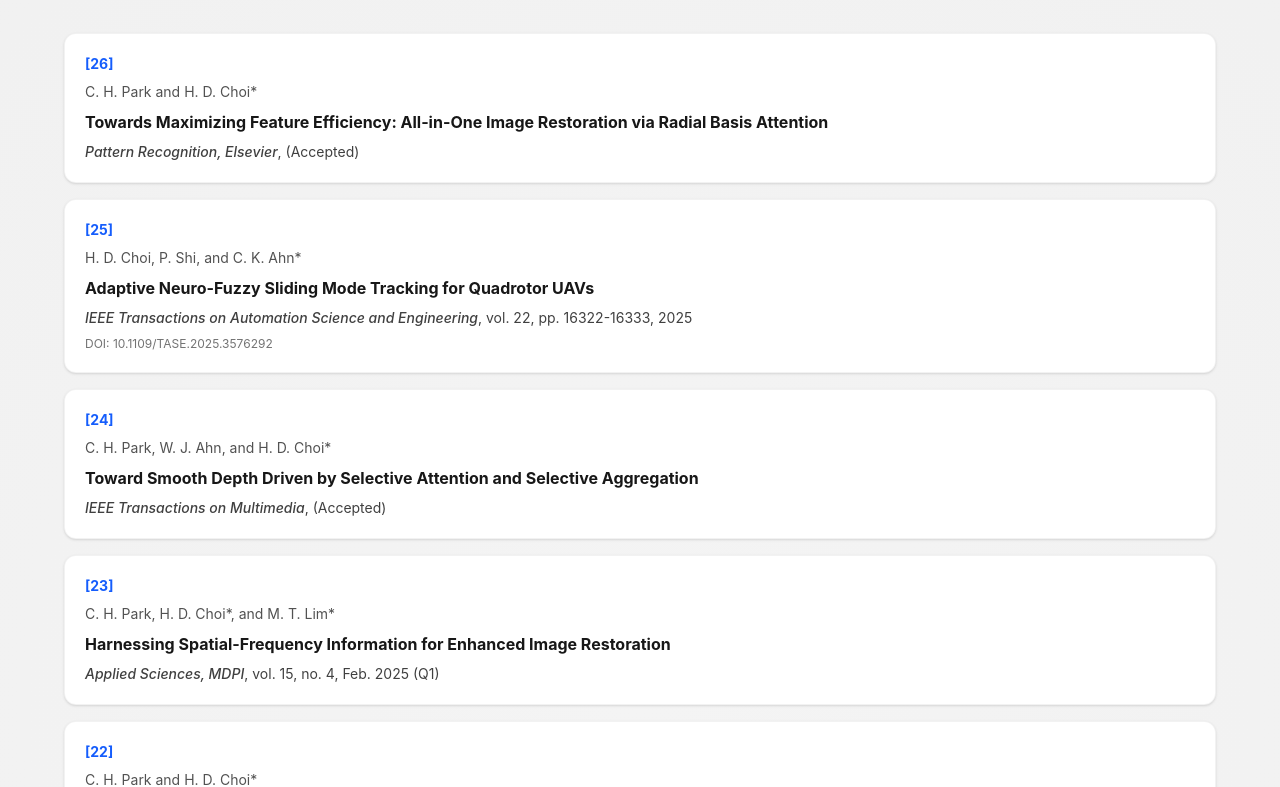
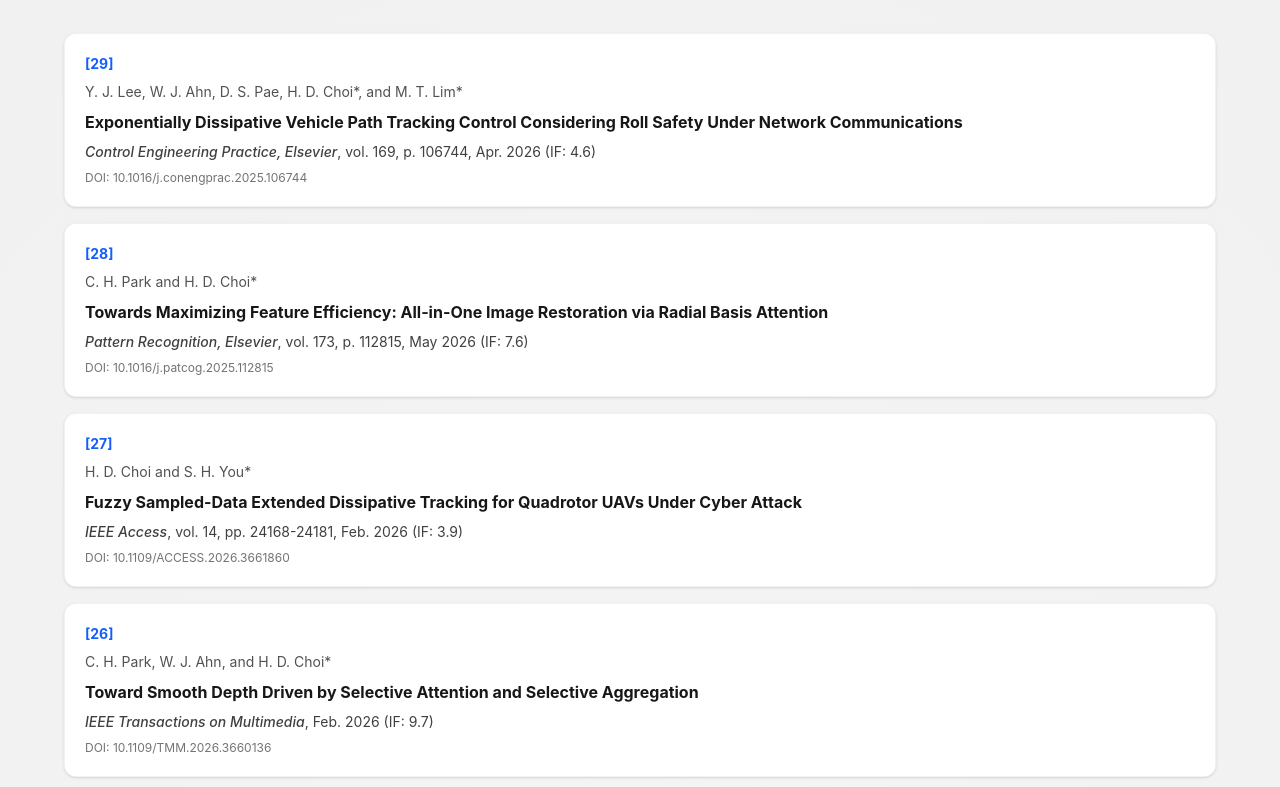
Before and after one commit to duckychoi/ctrlcvhome, a Next.js app: page /publications in a window 1280 px wide. Shown: the part 573-1360 px from the top of the page. Built offline with nearby package versions, Linux system fonts and the light colour scheme; a web font is replaced by a local one.

Commit message:
feat: add 4 new publications and update existing ones

```diff
--- a/src/app/publications/page.tsx
+++ b/src/app/publications/page.tsx
@@ -5,12 +5,40 @@
 
 const internationalJournals = [
   {
-    number: 26,
+    number: 29,
+    authors: 'Y. J. Lee, W. J. Ahn, D. S. Pae, H. D. Choi*, and M. T. Lim*',
+    title: 'Exponentially Dissipative Vehicle Path Tracking Control Considering Roll Safety Under Network Communications',
+    venue: 'Control Engineering Practice, Elsevier',
+    note: 'vol. 169, p. 106744, Apr. 2026 (IF: 4.6)',
+    doi: '10.1016/j.conengprac.2025.106744',
+    year: 2026,
+  },
+  {
+    number: 28,
     authors: 'C. H. Park and H. D. Choi*',
     title: 'Towards Maximizing Feature Efficiency: All-in-One Image Restoration via Radial Basis Attention',
     venue: 'Pattern Recognition, Elsevier',
-    note: '(Accepted)',
-    year: 2025,
+    note: 'vol. 173, p. 112815, May 2026 (IF: 7.6)',
+    doi: '10.1016/j.patcog.2025.112815',
+    year: 2026,
+  },
+  {
+    number: 27,
+    authors: 'H. D. Choi and S. H. You*',
+    title: 'Fuzzy Sampled-Data Extended Dissipative Tracking for Quadrotor UAVs Under Cyber Attack',
+    venue: 'IEEE Access',
+    note: 'vol. 14, pp. 24168-24181, Feb. 2026 (IF: 3.9)',
+    doi: '10.1109/ACCESS.2026.3661860',
+    year: 2026,
+  },
+  {
+    number: 26,
+    authors: 'C. H. Park, W. J. Ahn, and H. D. Choi*',
+    title: 'Toward Smooth Depth Driven by Selective Attention and Selective Aggregation',
+    venue: 'IEEE Transactions on Multimedia',
+    note: 'Feb. 2026 (IF: 9.7)',
+    doi: '10.1109/TMM.2026.3660136',
+    year: 2026,
   },
   {
     number: 25,
@@ -19,14 +47,6 @@
     venue: 'IEEE Transactions on Automation Science and Engineering',
     note: 'vol. 22, pp. 16322-16333, 2025',
     doi: '10.1109/TASE.2025.3576292',
-    year: 2025,
-  },
-  {
-    number: 24,
-    authors: 'C. H. Park, W. J. Ahn, and H. D. Choi*',
-    title: 'Toward Smooth Depth Driven by Selective Attention and Selective Aggregation',
-    venue: 'IEEE Transactions on Multimedia',
-    note: '(Accepted)',
     year: 2025,
   },
   {
@@ -288,7 +308,7 @@
             transition={{ duration: 0.5 }}
           >
             {[
-              { label: 'International Journals', count: 26 },
+              { label: 'International Journals', count: 29 },
               { label: 'Domestic Journals', count: 6 },
               { label: 'Int. Conferences', count: 10 },
               { label: 'Dom. Conferences', count: 6 },
```
